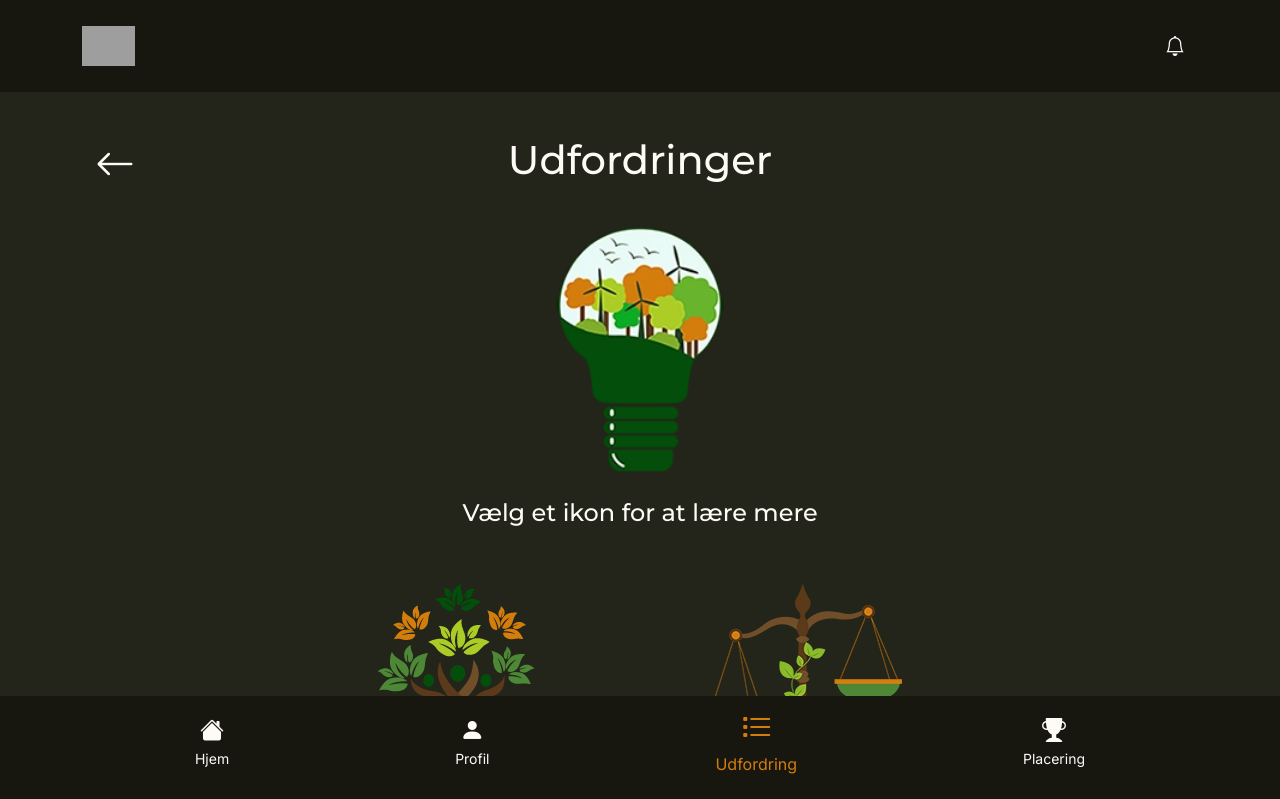
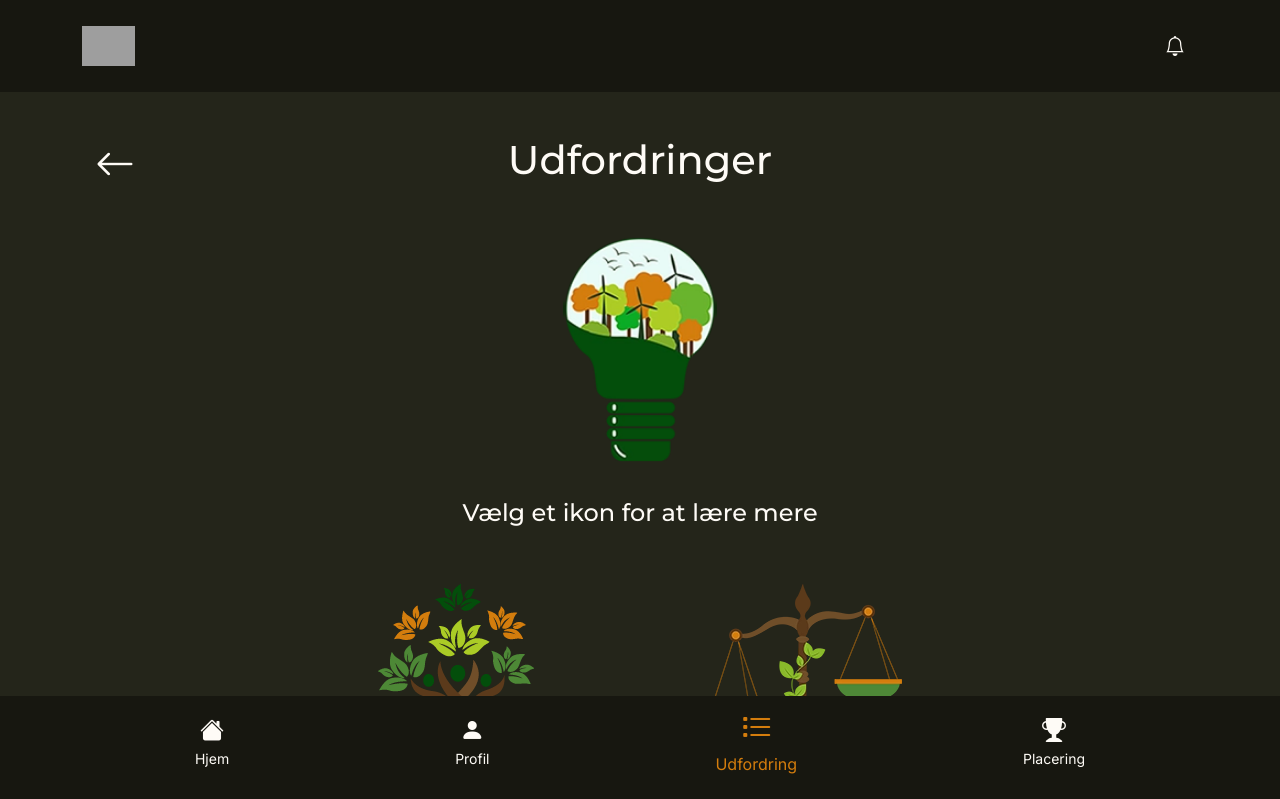
Before and after one commit to SofieKristiansen/3SemesterEksamen, a PHP site: page /udfordringer.html in a window 1280 px wide, with the pointer over the restyled element. Shown: the top 799 px of the page. Run offline with PHP 8.4, Linux system fonts and the light colour scheme; style sheets or scripts are compiled from the project's sources; some libraries are stand-ins or nearby versions; grey boxes are pictures that could not be loaded.

Commit message:
Justeret scale til 1.1 i stedet for 1.2

```diff
--- a/css/styles.scss
+++ b/css/styles.scss
@@ -135,5 +135,5 @@ h6 {
 }
 
 .hover-image:hover {
-	transform: scale(1.2); /* Forstør billedet til 120% */
+	transform: scale(1.1); /* Forstør billedet til 120% */
 }
```
